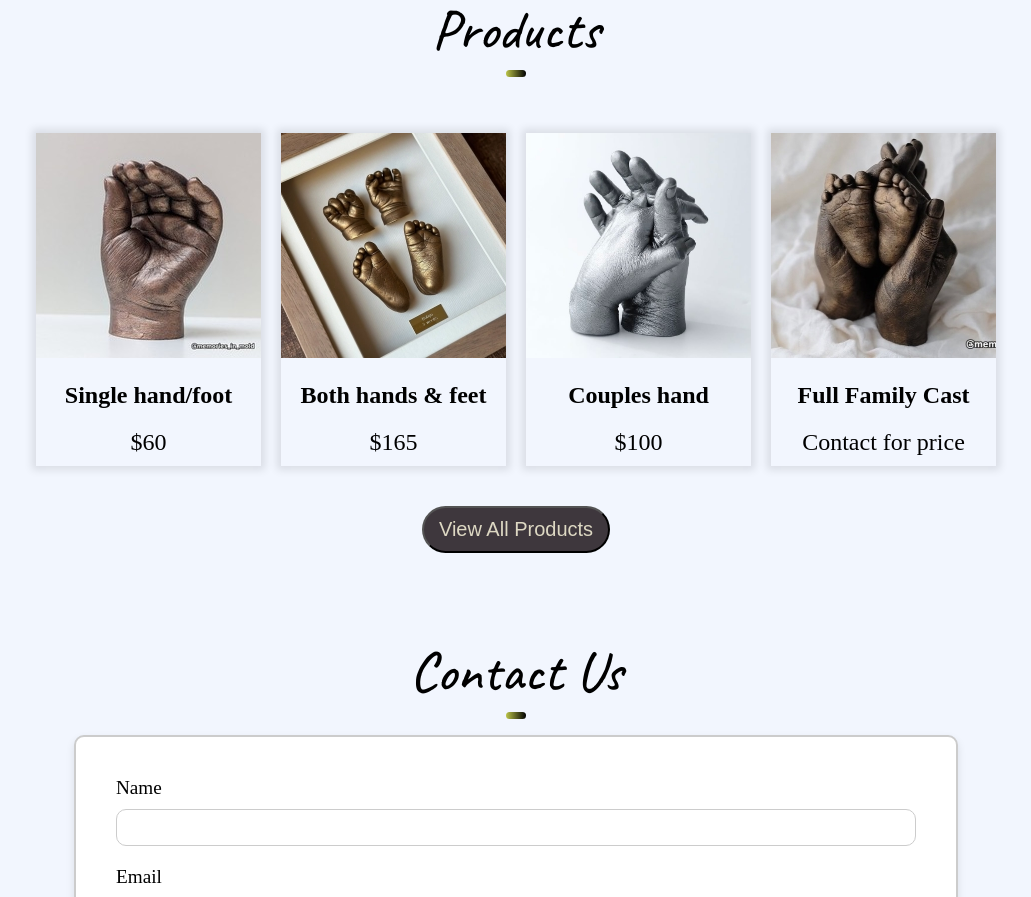
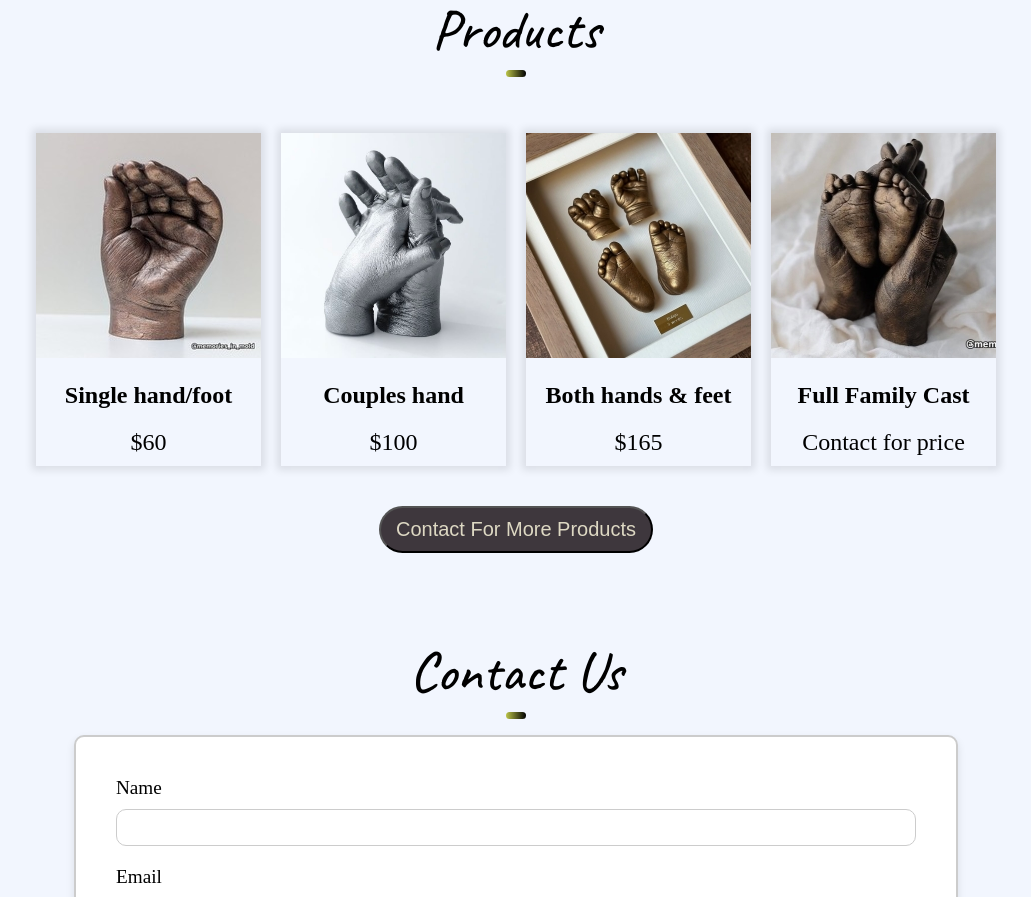
Before and after one commit to thehasnanialeen/memories_in_mold, a React (Create React App) app: page /#/ in a window 1280 px wide. Shown: the part 1380-2277 px from the top of the page, without its empty margins (124-1155 px from the left). Built offline with nearby package versions, Linux system fonts and the light colour scheme.

Commit message:
change img name

```diff
--- a/package.json
+++ b/package.json
@@ -12,6 +12,7 @@
     "react-dom": "^18.3.1",
     "react-icons": "^5.3.0",
     "react-router-dom": "^6.26.2",
+    "react-router-hash-link": "^2.4.3",
     "react-scripts": "5.0.1",
     "react-type-animation": "^3.2.0",
     "sass": "^1.79.4",
--- a/src/App.js
+++ b/src/App.js
@@ -15,10 +15,10 @@ function App() {
               path="/"
               element={<Home />}
             />
-            <Route
+            {/* <Route
               path="/about"
               element={<About />}
-            />
+            /> */}
           </Routes>
         </div>
         <Footer />
--- a/src/components/Navbar/navbar.js
+++ b/src/components/Navbar/navbar.js
@@ -3,6 +3,7 @@ import './navbar.scss'
 import { Link } from 'react-router-dom'
 import { Logo } from '../../assets/images'
 import {motion} from 'framer-motion'
+import { HashLink } from 'react-router-hash-link';
 
 const Navbar = () => {
     const sectionList=[
@@ -33,14 +34,14 @@ const Navbar = () => {
             </div>
             <div className='nav-sections'>
                 {sectionList.map((section, index) => (
-                    <a href={section.link}>
+                    <HashLink to={section.link}>
                         <motion.p
                             whileHover={{scale: 1.2}}
                             whileTap={{scale: 0.9}}
                         >
                             {section.name}
                         </motion.p>
-                    </a>
+                    </HashLink>
                 ))}
             </div>
         </header>
--- a/src/components/Products/products.js
+++ b/src/components/Products/products.js
@@ -2,6 +2,7 @@ import React from 'react';
 import Section_Heading from '../Section_Heading/section_heading';
 import './products.scss';
 import { Main_photo1, Main_photo2, couple_hand, single_hand } from '../../assets/images';
+import { HashLink } from 'react-router-hash-link';
 
 const Projects = () => {
     const products = [
@@ -12,16 +13,16 @@ const Projects = () => {
             'image': single_hand,
         },
         {
+            'name': 'Couples hand',
+            'price': 100,
+            'discount': 15,
+            'image': couple_hand,
+        },
+        {
             'name': 'Both hands & feet',
             'price': 165,
             'discount': 15,
             'image': Main_photo1,
-        },
-        {
-            'name': 'Couples hand',
-            'price': 100,
-            'discount': 15,
-            'image': couple_hand,
         },
         {
             'name': 'Full Family Cast',
@@ -50,7 +51,7 @@ const Projects = () => {
                 ))}
             </div>
             <div className="product-button">
-                <button>View All Products</button>
+                <HashLink to={'#contact'}><button>Contact For More Products</button></HashLink>
             </div>
         </div>
     );
```
Also changed, not shown: 1 other file (tests, documents, lock files or other folders).
